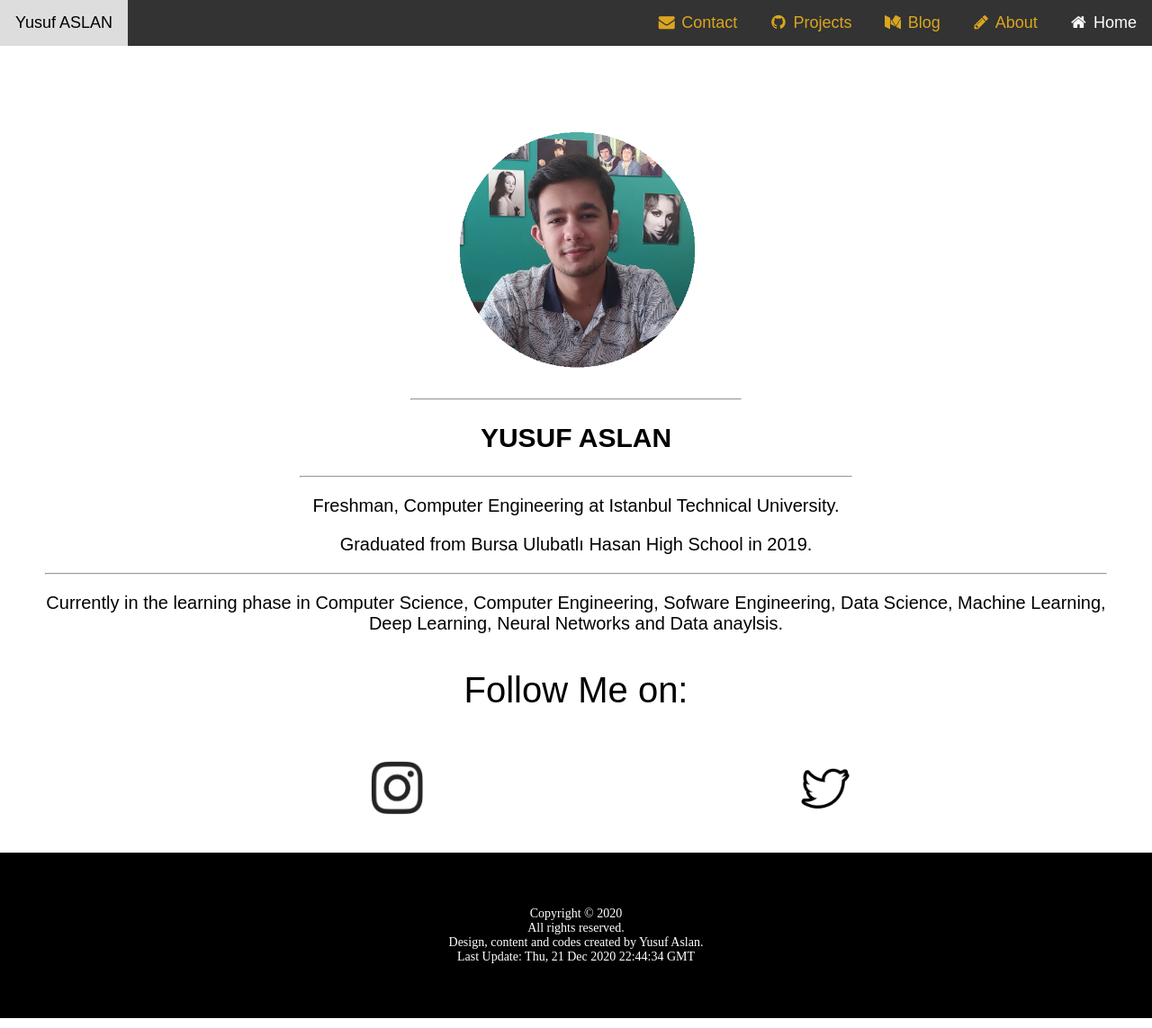
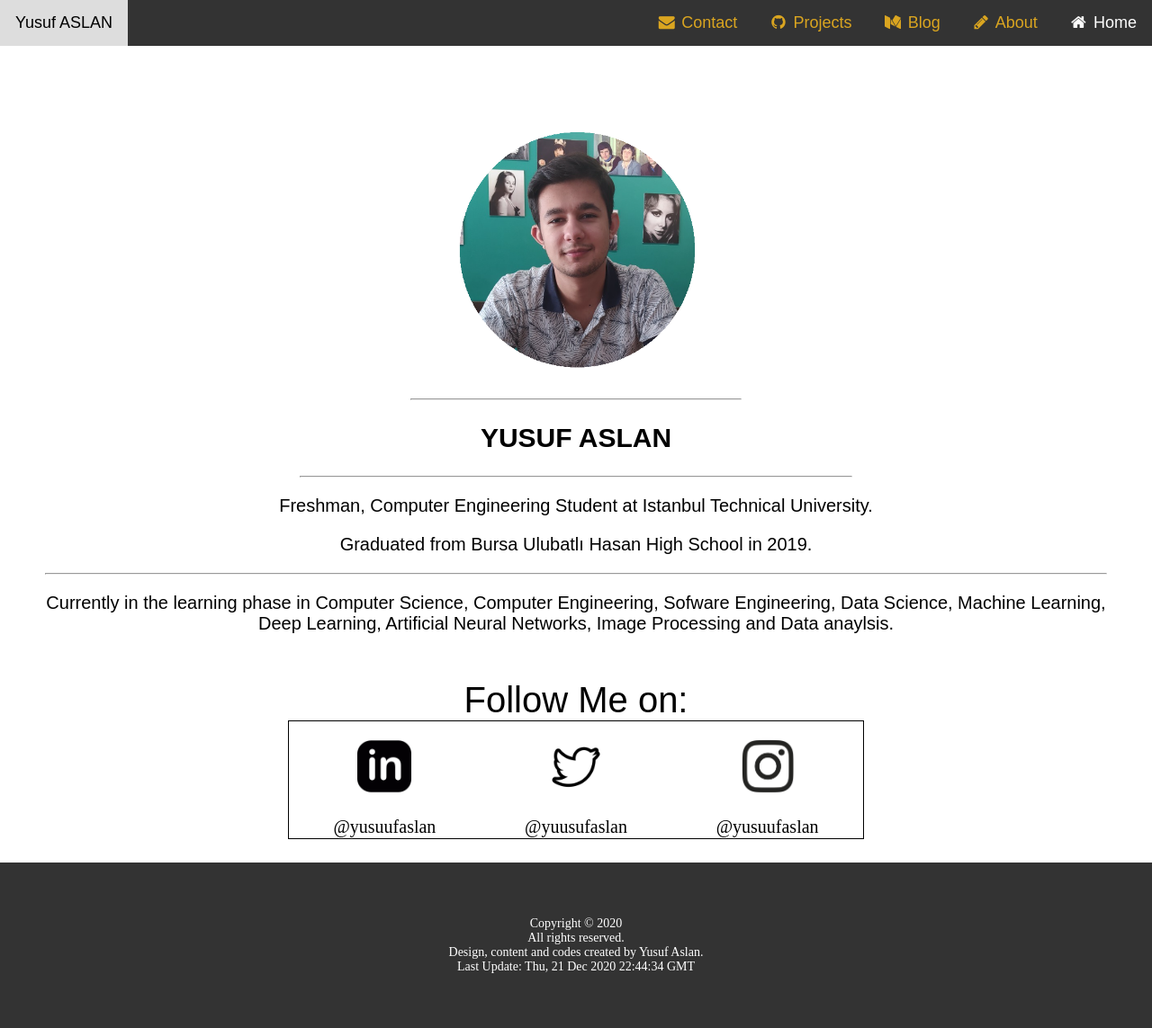
Before and after one commit to yusuufaslan/portfolio-project, a plain HTML site: page index.html in a window 1280 px wide. Shown: the whole page at 90% size. Drawn offline with Linux system fonts and the light colour scheme.

Commit message:
First page was arranged

```diff
--- a/css/style.css
+++ b/css/style.css
@@ -43,29 +43,29 @@ body {
 @media screen and (max-width: 600px) {
     .topnav a:not(:first-child) {display: none;}
     .topnav a.icon {
-        float: left;
+        float: right;
         display: block;
     }
 
 }
 
 @media screen and (max-width: 600px) {
-    .topnav.responsive {position: relative;}
+    .topnav.responsive {position: fixed;}
     .topnav.responsive .icon {
-        float: left;
-        position: absolute;
+        float: right;
+        /* position: absolute; */
         right: 0;
         top: 0;
     }
     .topnav.responsive a {
         float: left;
         display: block;
-        text-align: left;
+        text-align: center;
     }
 }
 
 footer {
-    background-color: black;
+    background-color: #333;
     margin-top: 0%;
     padding: 60px;
     font-size: 14px;
--- a/index.html
+++ b/index.html
@@ -17,31 +17,38 @@
             text-align: center;
             font-size: 20px;
         }
-        /* .social img {
-            display: block;
+        table {
+            font-family:sans-serif;
+            border-collapse: collapse;
+            width: 50%;
+            border: 1px, double, black;
             margin-left: auto;
             margin-right: auto;
-            margin-bottom: 1%;
-            margin-top: 1%;
-        } */
-        ul {
-          display: inline-block;
-          margin-left: 29%;
-          margin-bottom: 3%;
+            margin-bottom: 2%;
+            margin-top: 4%;
+        }
+        th, td {
+            text-align: center;
+            width: 5px;
+            font-family: 'Times New Roman', Times, serif;
+            padding-top: 20px;
+            padding-left: 10px;
+            padding-right: 10px;
+            font-size: 20px;
         }
 
     </style>
 </head>
 <body>
     <div class="topnav" id="myTopnav">
+      <a href="javascript:void(0);" class="icon" onclick="myFunction()">
+        <i class="fa fa-bars"></i>
+      </a>
         <a href="#home" class="active"><i class="fa fa-fw fa-home"></i> Home</a>
         <a href="#about"><i class="fa fa-fw fa-pencil"></i> About</a>
         <a href="#blog"><i class="fa fa-fw fa-medium"></i> Blog</a>
         <a href="https://github.com/yusuufaslan" target="_blank"><i class="fa fa-fw fa-github"></i> Projects</a>
         <a href="#contact"><i class="fa fa-fw fa-envelope"></i> Contact</a>
-        <a href="javascript:void(0);" class="icon" onclick="myFunction()">
-          <i class="fa fa-bars"></i>
-        </a>
         <a href="#myTopnav" id="name">Yusuf ASLAN</a>
     </div>
     <section class="content">
@@ -49,23 +56,29 @@
       <hr style="margin-left: 35%; margin-right: 35%">
       <h1 style="text-align: center;">YUSUF ASLAN</h1>
       <hr style="margin-left: 25%; margin-right: 25%">
-      <p>Freshman, Computer Engineering at Istanbul Technical University.</p>
+      <p>Freshman, Computer Engineering Student at Istanbul Technical University.</p>
       <p>Graduated from Bursa Ulubatlı Hasan High School in 2019.</p>
       <hr style="margin-left: 2%; margin-right: 2%">
-      <p>Currently in the learning phase in Computer Science, Computer Engineering, Sofware Engineering, Data Science, Machine Learning, Deep Learning, Neural Networks and Data anaylsis.</p>
+      <p>Currently in the learning phase in Computer Science, Computer Engineering, Sofware Engineering, Data Science, Machine Learning, Deep Learning, Artificial Neural Networks, Image Processing and Data anaylsis.</p>
     </section>
 
-    <div class="Follow">
-      <p style="font-size: 40px; font-family: sans-serif; text-align: center;">Follow Me on:</p>
+    <div>
+      <table>
+        <caption style="text-align: center; font-size: 40px;">Follow Me on:</caption>
+          <tr>
+            <th><a href="https://www.linkedin.com/in/yusuf-aslan-47052b1b6x" target="_blank"><img src="images/linkedin.png" alt="insta" style="height: 60px; width: 60px;"></a></th>
+            <th><a href="https://twitter.com/yuusufaslan" target="_blank"><img src="images/twitter.png" alt="insta" style="height: 60px; width: 60px;"></a></th>
+            <th><a href="https://instagram.com/yusuufaslan" target="_blank"><img src="images/instagram.png" alt="insta" style="height: 60px; width: 60px;"></a></th>
+          </tr>
+          <tr>
+            <td>@yusuufaslan</td>
+            <td>@yuusufaslan</td>
+            <td>@yusuufaslan</td>
+          </tr>
+      </table>
     </div>
-    <div class="social">
-      <ul>
-        <a href="https://instagram.com/yusuufaslan" target="_blank"><img src="images/instagram.png" alt="insta" style="height: 60px; width: 60px;"></a>
-      </ul>
-      <ul>
-        <a href="https://twitter.com/yuusufaslan" target="_blank"><img src="images/twitter.png" alt="tw" style="height: 60px; width: 60px;"></a>
-      </ul>
-      </div>
+
+
 
 
 
@@ -79,7 +92,6 @@
       Last Update: <span id="guncelleme">Thu, 21 Dec 2020 22:44:34 GMT</span>
     </footer>
 
-
     <script>
         function myFunction() {
           var x = document.getElementById("myTopnav");
@@ -92,3 +104,29 @@
     </script>
 </body>
 </html>
+
+
+
+<!-- /* .social img {
+  display: block;
+  margin-left: auto;
+  margin-right: auto;
+  margin-bottom: 1%;
+  margin-top: 1%;
+} */
+/* ul {
+display: inline-block;
+margin-left: 29%;
+margin-bottom: 3%;
+} */ -->
+<!-- <div class="Follow">
+      <p style="font-size: 40px; font-family: sans-serif; text-align: center;">Follow Me on:</p>
+    </div> -->
+    <!-- <div class="social">
+      <ul>
+        <a href="https://instagram.com/yusuufaslan" target="_blank"><img src="images/instagram.png" alt="insta" style="height: 60px; width: 60px;"></a>
+      </ul>
+      <ul>
+        <a href="https://twitter.com/yuusufaslan" target="_blank"><img src="images/twitter.png" alt="tw" style="height: 60px; width: 60px;"></a>
+      </ul>
+      </div> -->
```
Also changed, not shown: images/linkedin.png (added).
